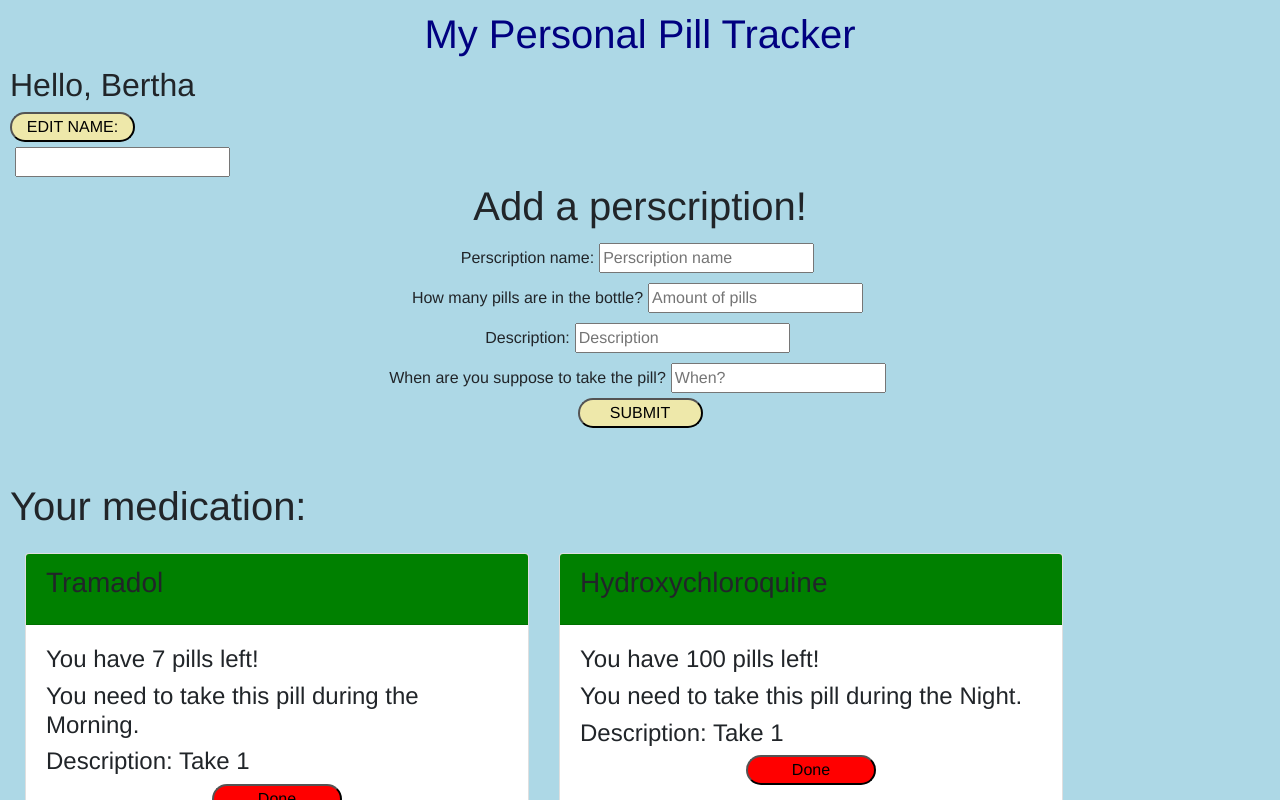
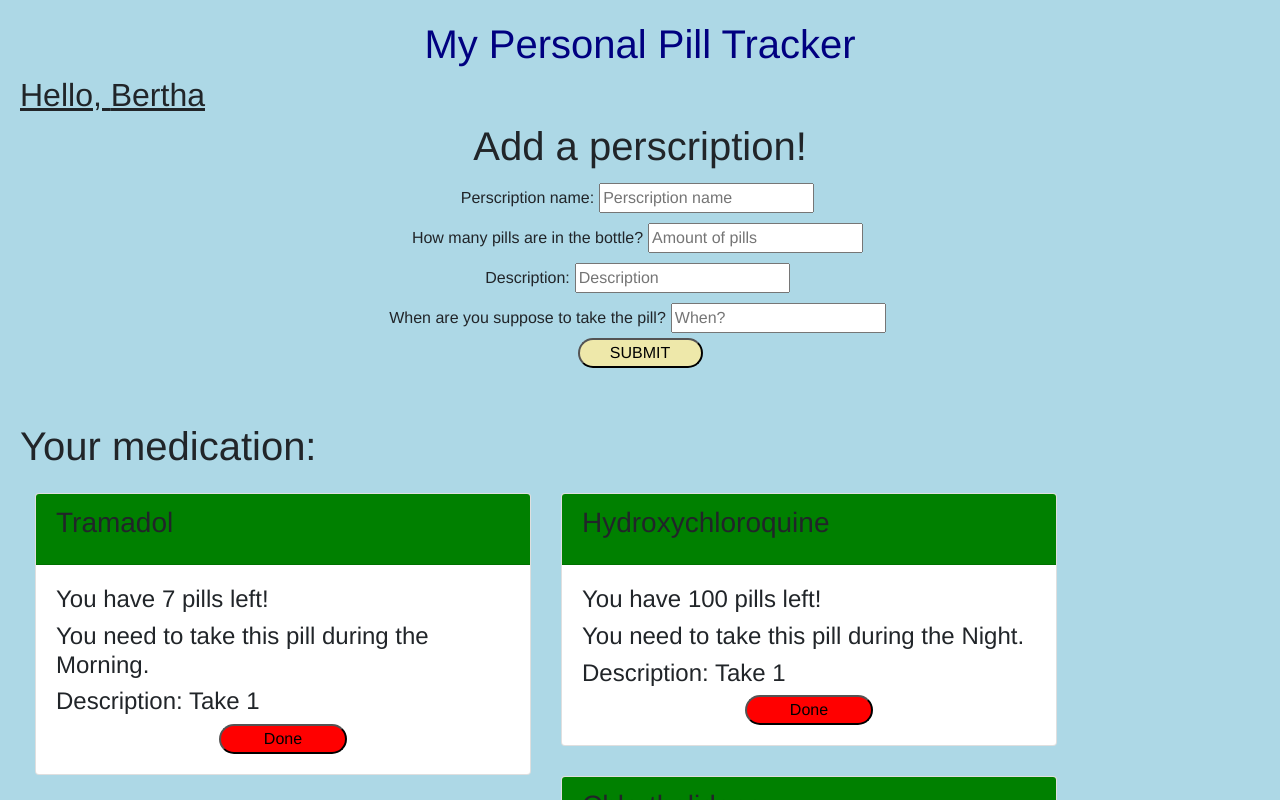
Before and after one commit to bcarrol2/pillTrackerWeb, a React (Create React App) app in the folder pilltracker/: page /medication in a window 1280 px wide. Built offline with nearby package versions, Linux system fonts and the light colour scheme; data requests are answered from the project's data file.

Commit message:
padding and edit name commented out for now

```diff
--- a/pilltracker/src/components/MedicationIndex.js
+++ b/pilltracker/src/components/MedicationIndex.js
@@ -8,7 +8,7 @@ const API = "http://localhost:3000/medication"
 
 const StyledBody = styled.div `
   background-color: lightblue;
-  padding: 10px;
+  padding: 20px;
   width: 100%;
   height: 100%;
   top: 0;
@@ -70,11 +70,11 @@ class MedicationIndex extends React.Component {
             <StyledBody>
             <div>
                 <h1 style={{color: 'navy', textAlign: 'center'}}>My Personal Pill Tracker</h1>
-                <h2>Hello, {name}</h2>
-                <button id="basic-button" onClick={divHide}>Edit name: </button>
+                <h2 style={{textDecoration: 'underline'}}>Hello, {name}</h2>
+                {/* <button id="basic-button" onClick={divHide}>Edit name: </button>
                 <div id="hidediv">
                     <input type="text" name="name" onChange={event => this.setState({ name: event.target.value })} />
-                </div>
+                </div> */}
                 <MedicationForm addPerscription={this.addPerscription}/>
                 <h1>Your medication:</h1>
                 <MedicationCollection medication={allMedicine} />
```
